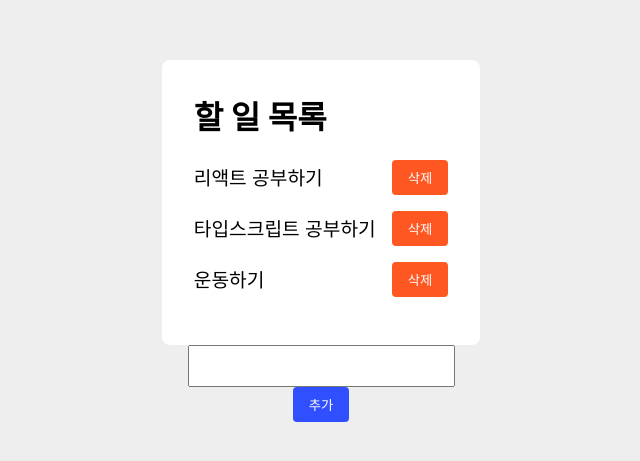
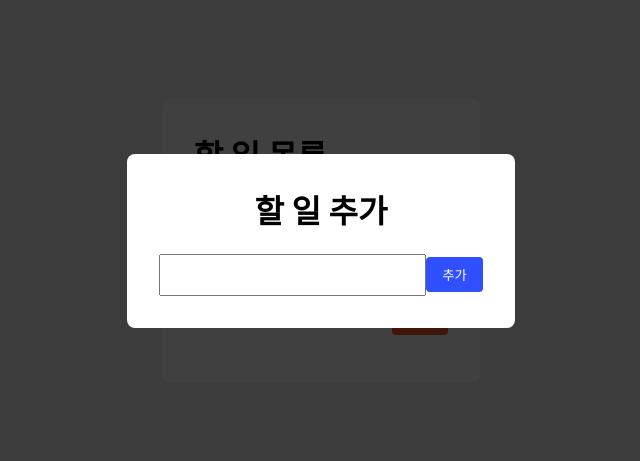
Before and after one commit to Sy2tema/react-typescript-lab, a React (Create React App) app: page / in a window 1280 px wide. Shown: the part 159-620 px from the top of the page, without its empty margins (319-959 px from the left). Built offline with nearby package versions, Linux system fonts and the light colour scheme.

Commit message:
feat: 별도의 할일 추가 컴포넌트 추가

```diff
--- a/src/App.tsx
+++ b/src/App.tsx
@@ -1,8 +1,7 @@
 import styled from 'styled-components';
 import { useState } from 'react';
 import { DataView } from 'components/DataView';
-import { TextInput } from 'components/TextInput';
-import { Button } from 'components/Button';
+import { TodoInput } from 'components/TodoInput';
 
 const Container = styled.div`
   height: 100vh;
@@ -21,7 +20,7 @@ function App() {
     setToDoList(toDoList.filter((item) => item !== todo));
   }
 
-  const onAddTodo = () => {
+  const onAdd = () => {
     if (todo === '') return;
 
     setToDoList([...toDoList, todo]);
@@ -31,8 +30,7 @@ function App() {
   return (
     <Container>
       <DataView toDoList={toDoList} onDelete={onDelete} />
-      <TextInput value={todo} onChange={setTodo} />
-      <Button label='추가' color='#304FFE' onClick={onAddTodo} />
+      <TodoInput onAdd={onAdd} />
     </Container>
   );
 }
--- /dev/null
+++ b/src/components/TodoInput/index.tsx
@@ -0,0 +1,70 @@
+import { Button } from "components/Button";
+import { TextInput } from "components/TextInput";
+import { Title } from "components/Title";
+import { useState } from "react";
+import styled from "styled-components";
+
+const Container = styled.div`
+    position: absolute;
+    top: 0;
+    left: 0;
+    bottom: 0;
+    right: 0;
+    display: flex;
+    align-items: center;
+    justify-content: center;
+`;
+
+const Background = styled.div`
+    position: absolute;
+    top: 0;
+    left: 0;
+    bottom: 0;
+    right: 0;
+    background-color: rgb(0 0 0 / 75%);
+`;
+
+const Contents = styled.div`
+    display: flex;
+    align-items: center;
+    justify-content: center;
+    flex-direction: column;
+    background-color: #FFFFFF;
+    padding: 32px;
+    border-radius: 8px;
+    z-index: 1;
+`;
+
+const InputContainer = styled.div`
+    display: flex;
+    align-items: center;
+    justify-content: center;
+`;
+
+interface Props {
+    readonly onAdd: (todo: string) => void;
+}
+
+export const TodoInput = ({onAdd}: Props) => {
+    const [todo, setTodo] = useState("");
+
+    const onAddTodo = () => {
+        if (todo === "") return;
+
+        onAdd(todo);
+        setTodo("");
+    }
+
+    return (
+        <Container>
+            <Background />
+            <Contents>
+                <Title label="할 일 추가" />
+                <InputContainer>
+                    <TextInput value={todo} onChange={setTodo} />
+                    <Button label="추가" color="#304FFE" onClick={onAddTodo} />
+                </InputContainer>
+            </Contents>
+        </Container>
+    );
+};
```
